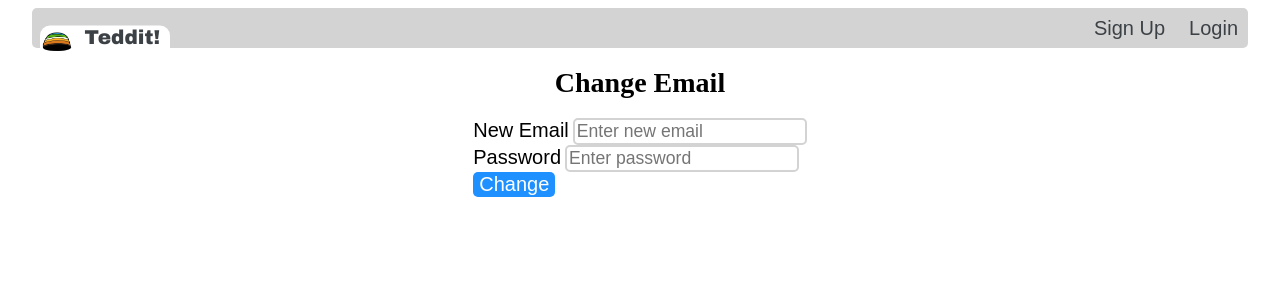
After one commit to tedster-08/teddit, a Flask app: page /change-email in a window 1280 px wide. The commit adds this page. Shown: the top 300 px of the page. Run offline with Flask 2, Linux system fonts and the light colour scheme.

Commit message:
added profile pictures (sort of)

```diff
--- a/website/__init__.py
+++ b/website/__init__.py
@@ -1,16 +1,20 @@
 from flask import Flask, render_template
-from os import path
+import os
 from flask_sqlalchemy import SQLAlchemy
 from flask_login import LoginManager, current_user
 
 db = SQLAlchemy()
 DB_NAME = "database.db"
 
+UPLOAD_FOLDER = './static/uploads'
+ALLOWED_EXTENSIONS = {'png', 'jpg', 'jpeg', 'gif', 'webp'}
+
 
 def create_app():
     app = Flask(__name__)
     app.config["SECRET_KEY"] = "tedditthegreat"
     app.config["SQLALCHEMY_DATABASE_URI"] = f"sqlite:///{DB_NAME}"
+    app.config['UPLOAD_FOLDER'] = UPLOAD_FOLDER
     db.init_app(app)
 
     from .views import views
@@ -40,6 +44,11 @@ def create_app():
 
 
 def create_database(app):
-    if not path.exists('website/' + DB_NAME):
+    if not os.path.exists('website/' + DB_NAME):
         db.create_all(app=app)
         print('Database created.')
+
+
+def allowed_file(filename):
+    return '.' in filename and \
+           filename.rsplit('.', 1)[1].lower() in ALLOWED_EXTENSIONS
--- a/website/models.py
+++ b/website/models.py
@@ -17,3 +17,4 @@ class User(db.Model, UserMixin):
     password = db.Column(db.String(128))
     username = db.Column(db.String(128), unique=True)
     posts = db.relationship('Post')
+    pfp_filename = db.Column(db.String(128))
--- a/website/static/style/main.css
+++ b/website/static/style/main.css
@@ -189,12 +189,16 @@ label {
 
 .post-title {
   font-size: 1.25em;
+  font-weight: bold;
 }
 
 .post-heading {
   border-bottom: 2px solid gray;
 }
 .post-data {
+  color: gray;
+}
+.poster:visited {
   color: gray;
 }
 .post-body {
@@ -208,3 +212,8 @@ label {
   font: bold 1em "Futura", sans-serif;
   float: right;
 }
+
+.pfp {
+  width: 64px;
+  height: auto;
+}
--- a/website/templates/404.html
+++ b/website/templates/404.html
@@ -1,4 +1,5 @@
-{% extends "base.html" %} {% block heading %} 404 - Not found {% endblock %} {%
-block content %}
+{% extends "base.html" %} {% block heading %}
+<h1>404 - Not found</h1>
+{% endblock %} {% block content %}
 <p>The requested page could not be found.</p>
 {% endblock %}
--- a/website/templates/base.html
+++ b/website/templates/base.html
@@ -38,7 +38,9 @@
           {% else %}
           <a href="/post" class="navbar-link">&plus;</a>
           <a href="/logout" class="navbar-link">Logout</a>
-          <a class="navbar-link">{{user.username}}</a>
+          <a href="/profiles/{{user.username}}" class="navbar-link"
+            >{{user.username}}</a
+          >
           {% endif %}
         </div>
       </nav>
--- /dev/null
+++ b/website/templates/change_email.html
@@ -0,0 +1,31 @@
+{% extends "base.html" %} {% block heading %}
+<h1>Change Email</h1>
+{% endblock %} {% block content %}
+
+<form method="POST" class="sign-up-form">
+  <div>
+    <label for="new-email">New Email</label>
+    <input
+      type="email"
+      id="new-email"
+      name="new-email"
+      placeholder="Enter new email"
+      class="form-text"
+    />
+
+    <br />
+
+    <label for="password">Password</label>
+    <input
+      type="password"
+      id="password"
+      name="password"
+      placeholder="Enter password"
+      class="form-text"
+    />
+    <br />
+    <button type="submit" class="submit">Change</button>
+  </div>
+</form>
+
+{% endblock %}
--- a/website/views.py
+++ b/website/views.py
@@ -1,8 +1,12 @@
-from flask import Blueprint, render_template, request, flash, redirect, url_for, jsonify
+
+import os
+from flask import Blueprint, render_template, request, flash, redirect, url_for, jsonify, abort
 from flask_login import login_required, current_user
 from .models import Post, User
-from . import db
+from . import db, ALLOWED_EXTENSIONS, UPLOAD_FOLDER, allowed_file
 import json
+from werkzeug.utils import secure_filename
+import datetime
 
 views = Blueprint('views', __name__)
 
@@ -32,10 +36,10 @@ def new_post():
             flash("Post created.", category="success")
             return redirect(url_for('views.home'))
 
-    return render_template("new_post.html", page_title="New Post", user=current_user,)
+    return render_template("new_post.html", page_title="New Post", user=current_user)
 
 
-@views.route('/delete-post/',  methods=["POST"])
+@views.route('/delete-post',  methods=["POST"])
 def delete_post():
     data = json.loads(request.data)
     post_id = data['id']
@@ -49,4 +53,47 @@ def delete_post():
 
 @views.route('/profiles/<username>/')
 def user_page(username):
-    return username
+    user = User.query.filter_by(username=username).first()
+    if user is None:
+        abort(404)
+    return render_template("user_page.html", page_title=f"Profile: {user.username}", current_user=current_user, user=user, user_cls=User)
+
+
+@views.route("/change-email", methods=["GET", "POST"])
+def change_email():
+    return render_template("change_email.html", page_title="Change Email", user=current_user)
+
+
+@views.route("/change-password", methods=["GET", "POST"])
+def change_password():
+    return render_template("change_password.html", page_title="Change Password", user=current_user)
+
+
+@views.route("/change-profile-picture", methods=["GET", "POST"])
+def change_profile_picture():
+    if request.method == "POST":
+        if 'file' not in request.files:
+            flash('No file part', category="error")
+            return redirect(request.url)
+        file = request.files['file']
+        if file.filename == '':
+            flash('No selected file', category="error")
+            return redirect(request.url)
+        if file and allowed_file(file.filename):
+            # filename_format = f"pfp_user_{current_user.id}"
+            filename_format = f"user_{current_user.id}_" + \
+                str(datetime.datetime.utcnow().timestamp())
+            _, ext = os.path.splitext(file.filename)
+            filename = secure_filename(
+                filename_format) + ext
+            full_filename = os.path.join(os.path.dirname(
+                __file__), UPLOAD_FOLDER, filename)
+            file.save(full_filename)
+            old_filename = os.path.join(os.path.dirname(
+                __file__), UPLOAD_FOLDER, current_user.pfp_filename)
+            if old_filename and os.path.exists(old_filename):
+                os.remove(old_filename)
+            current_user.pfp_filename = filename
+            db.session.commit()
+            return redirect(url_for(f'views.user_page', username=current_user.username))
+    return render_template("change_pfp.html", page_title="Change Profile Picture", user=current_user)
```
Also changed, not shown: website/templates/change_password.html (added, +31 -0 lines), website/templates/change_pfp.html (added, +13 -0 lines), website/templates/index.html (+6 -1 lines), website/templates/user_page.html (added, +13 -0 lines), website/static/uploads/user_1_1636004463.985536.jpeg (added), 3 other files.
